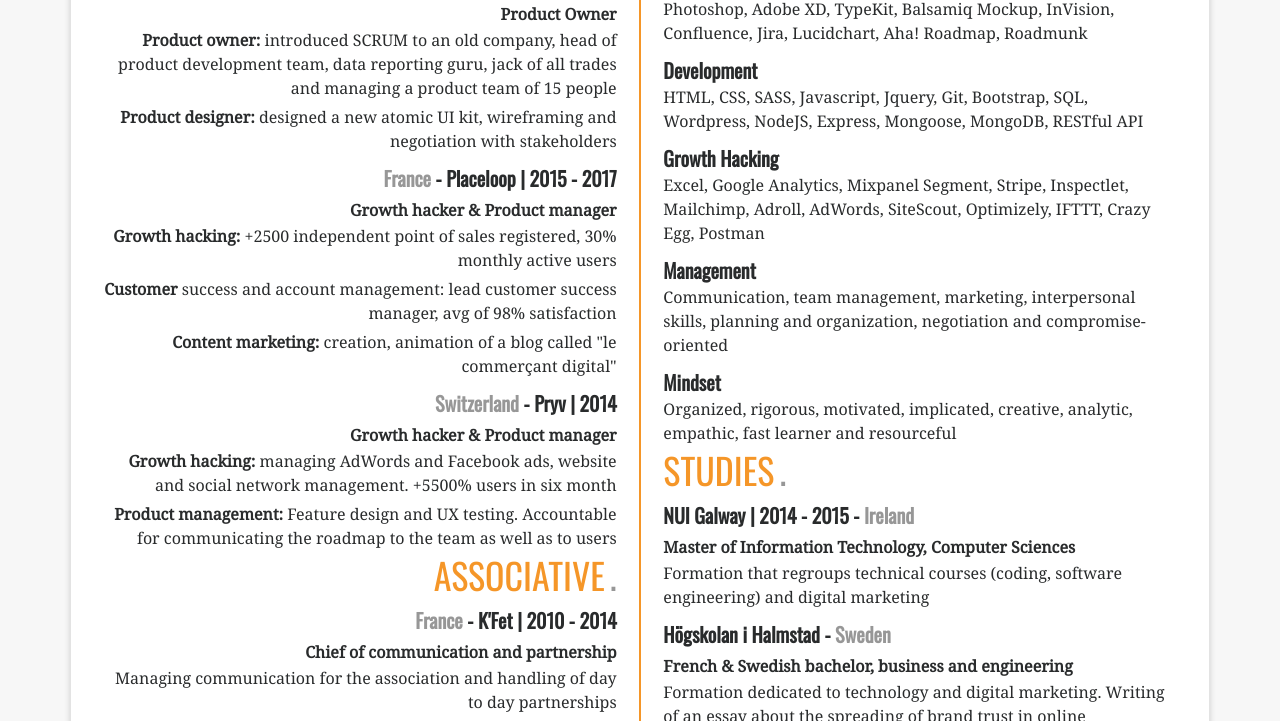
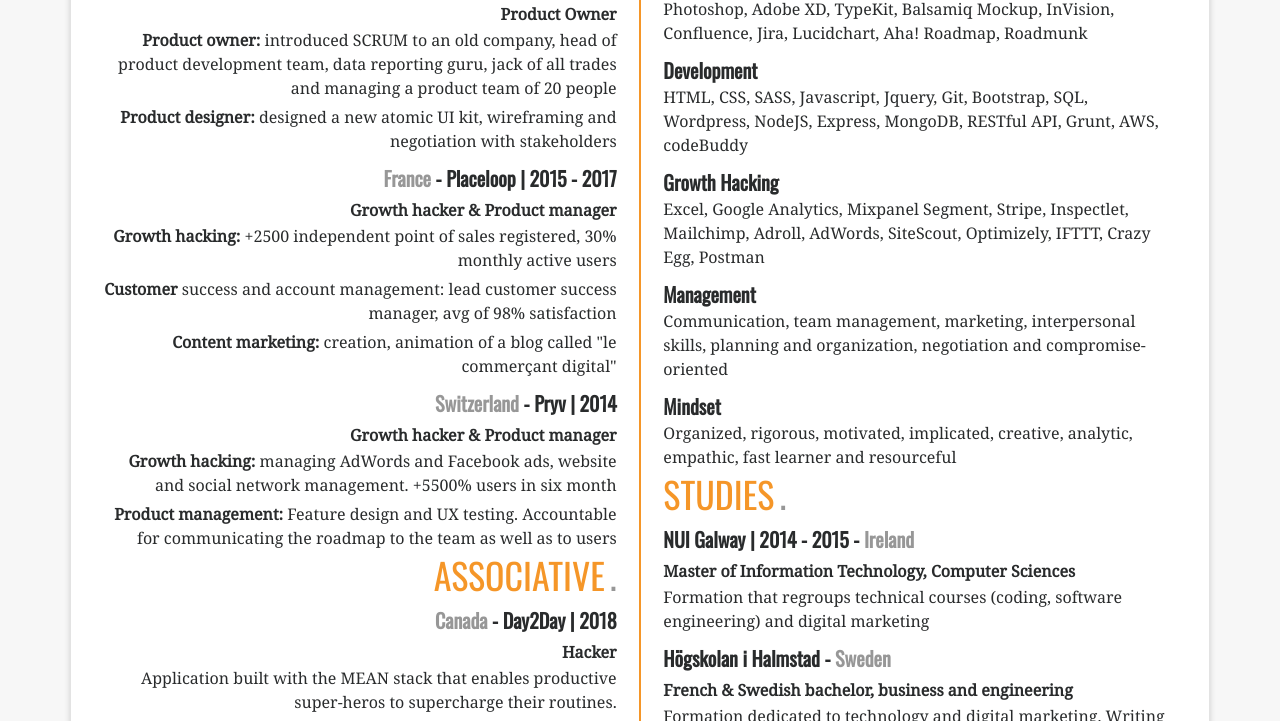
Before and after one commit to Armitage35/adrien_cv, a plain HTML site: page index.html in a window 1280 px wide. Shown: the part 318-1039 px from the top of the page. Drawn offline with nearby package versions, Linux system fonts and the light colour scheme.

Commit message:
update cv with D2D

```diff
--- a/index.html
+++ b/index.html
@@ -33,7 +33,7 @@
           Product Owner
         </p>
         <p class="content">
-          <span class="jobTask">Product owner:</span> introduced SCRUM to an old company, head of product development team, data reporting guru, jack of all trades and managing a product team of 15 people
+          <span class="jobTask">Product owner:</span> introduced SCRUM to an old company, head of product development team, data reporting guru, jack of all trades and managing a product team of 20 people
         </p>
         <p class="content">
           <span class="jobTask">Product designer:</span> designed a new atomic UI kit, wireframing and negotiation with stakeholders
@@ -67,13 +67,13 @@
         </p>
         <h2>Associative<span class="dot">.</span></h2>
         <p class="intro">
-          <span class="country">France</span> - K'Fet | 2010 - 2014
+          <span class="country">Canada</span> - Day2Day | 2018
         </p>
         <p class="subtitle">
-          Chief of communication and partnership
+          Hacker
         </p>
         <p class="content">
-          Managing communication for the association and handling of day to day partnerships
+          Application built with the MEAN stack that enables productive super-heros to supercharge their routines.
         </p>
         <p class="intro">
           <span class="country">Internet</span> - IndyGameCast | 2011 - 2013
@@ -100,7 +100,7 @@
           Development
         </p>
         <p class="content">
-          HTML, CSS, SASS, Javascript, Jquery, Git, Bootstrap, SQL, Wordpress, NodeJS, Express, Mongoose, MongoDB, RESTful API
+          HTML, CSS, SASS, Javascript, Jquery, Git, Bootstrap, SQL, Wordpress, NodeJS, Express, MongoDB, RESTful API, Grunt, AWS, codeBuddy
         </p>
         <p class="intro">
           Growth Hacking
```
